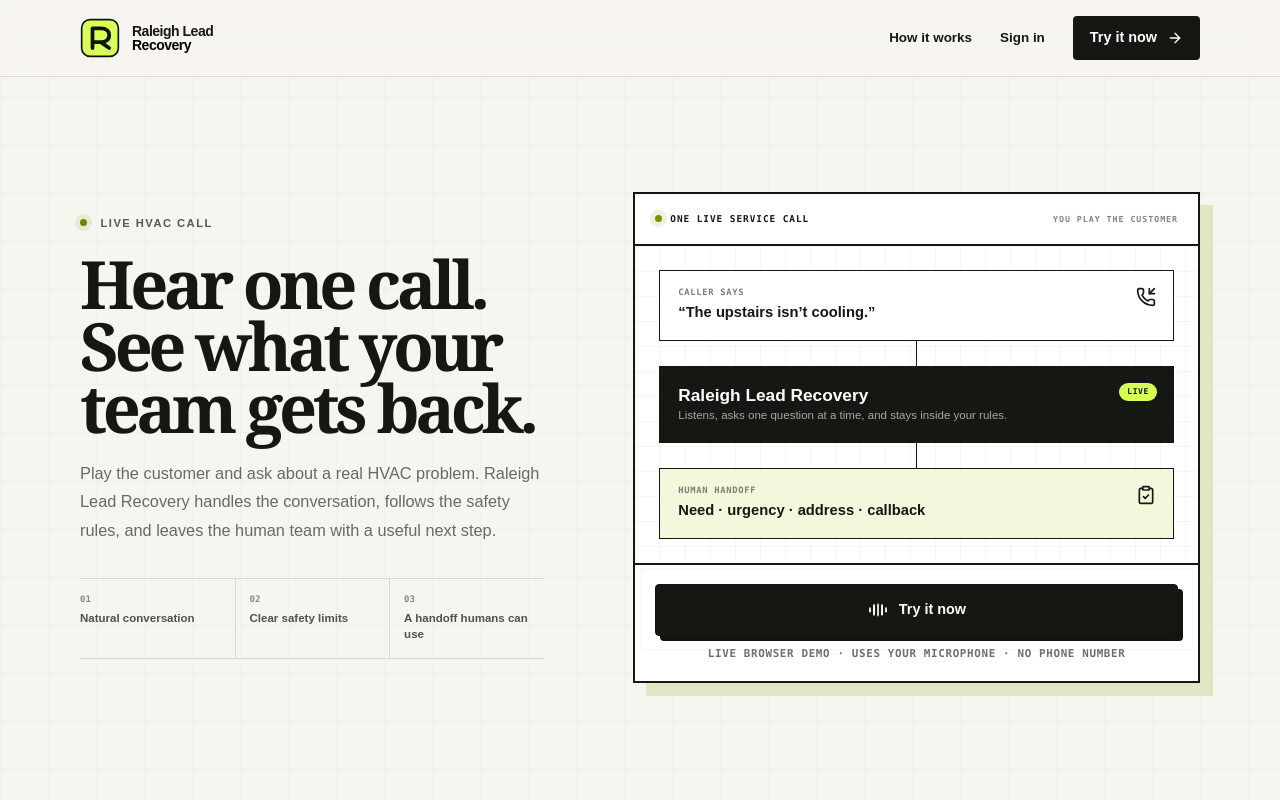
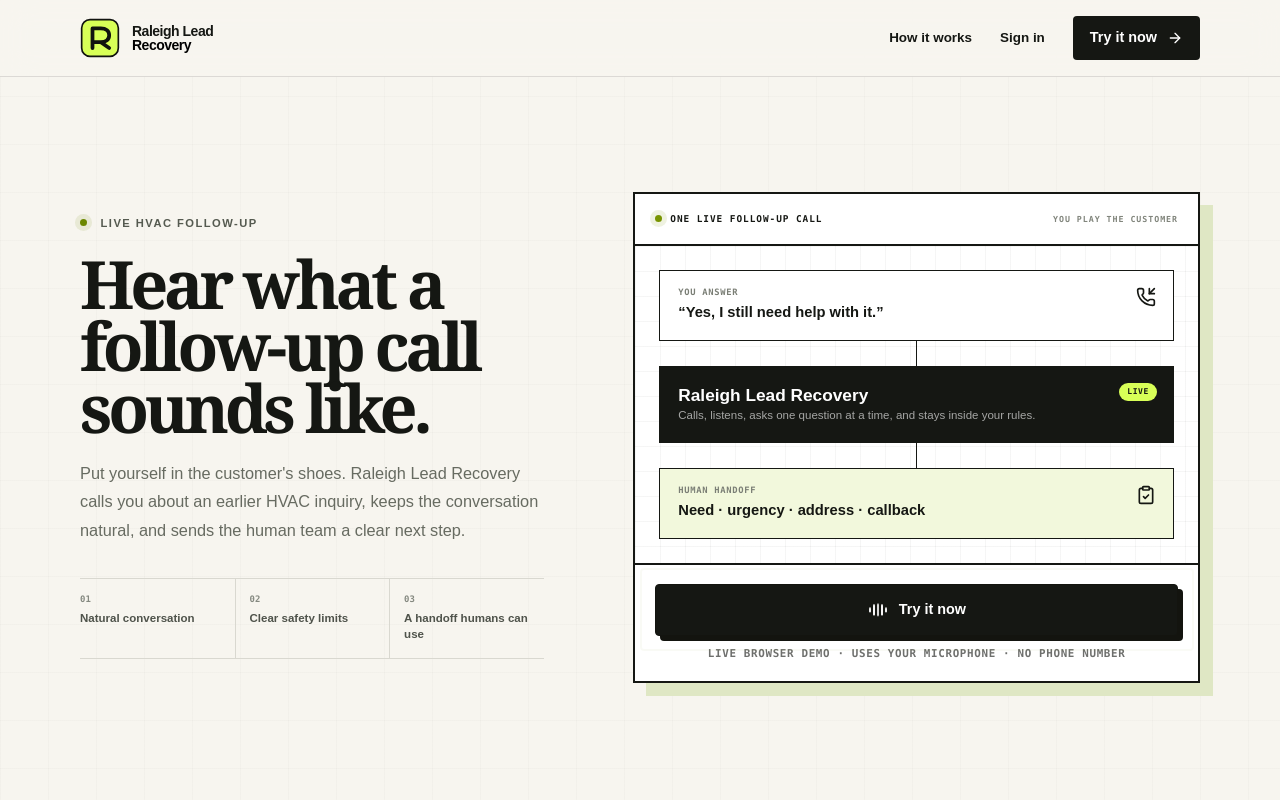
Before and after one commit to dannymsullivan/raleigh-lead-recovery, a Next.js app: page /lead-recovery in a window 1280 px wide. Shown: the top 800 px of the page. Built offline with nearby package versions, Linux system fonts and the light colour scheme.

Commit message:
copy: frame demo as follow-up call

```diff
--- a/app/lead-recovery/page.tsx
+++ b/app/lead-recovery/page.tsx
@@ -89,9 +89,9 @@ export default function LandingPage() {
 
       <section className="recovery-single-demo page-shell" id="listen-now-form">
         <div className="recovery-demo-copy">
-          <p className="eyebrow"><span /> Live HVAC call</p>
-          <h1>Hear one call. See what your team gets back.</h1>
-          <p>Play the customer and ask about a real HVAC problem. Raleigh Lead Recovery handles the conversation, follows the safety rules, and leaves the human team with a useful next step.</p>
+          <p className="eyebrow"><span /> Live HVAC follow-up</p>
+          <h1>Hear what a follow-up call sounds like.</h1>
+          <p>Put yourself in the customer&apos;s shoes. Raleigh Lead Recovery calls you about an earlier HVAC inquiry, keeps the conversation natural, and sends the human team a clear next step.</p>
           <ul className="recovery-demo-points" aria-label="What the demo shows">
             <li><span>01</span> Natural conversation</li>
             <li><span>02</span> Clear safety limits</li>
@@ -99,11 +99,11 @@ export default function LandingPage() {
           </ul>
         </div>
         <aside className="recovery-demo-stage" aria-label="Live browser call demo">
-          <div className="recovery-demo-stage-top"><span>One live service call</span><strong>YOU PLAY THE CUSTOMER</strong></div>
+          <div className="recovery-demo-stage-top"><span>One live follow-up call</span><strong>YOU PLAY THE CUSTOMER</strong></div>
           <div className="recovery-demo-route" aria-hidden="true">
-            <article className="recovery-route-caller"><PhoneIncoming /><span>Caller says</span><strong>“The upstairs isn’t cooling.”</strong></article>
+            <article className="recovery-route-caller"><PhoneIncoming /><span>You answer</span><strong>“Yes, I still need help with it.”</strong></article>
             <div className="recovery-route-line"><i /><i /><i /></div>
-            <article className="recovery-route-agent"><span className="recovery-route-live">Live</span><strong>Raleigh Lead Recovery</strong><p>Listens, asks one question at a time, and stays inside your rules.</p></article>
+            <article className="recovery-route-agent"><span className="recovery-route-live">Live</span><strong>Raleigh Lead Recovery</strong><p>Calls, listens, asks one question at a time, and stays inside your rules.</p></article>
             <div className="recovery-route-line"><i /><i /><i /></div>
             <article className="recovery-route-handoff"><ClipboardCheck /><span>Human handoff</span><strong>Need · urgency · address · callback</strong></article>
           </div>
```
